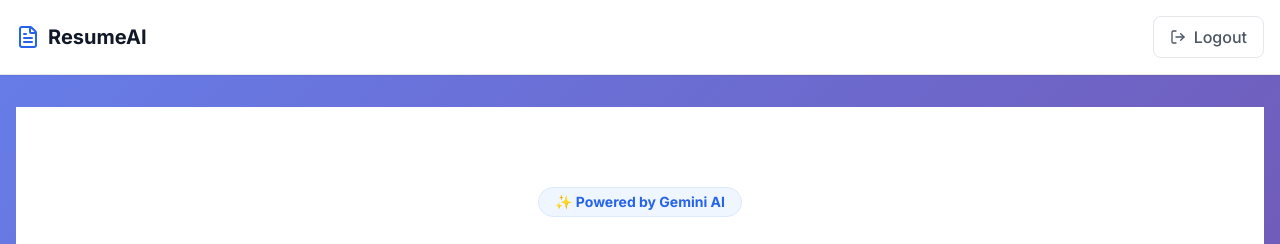
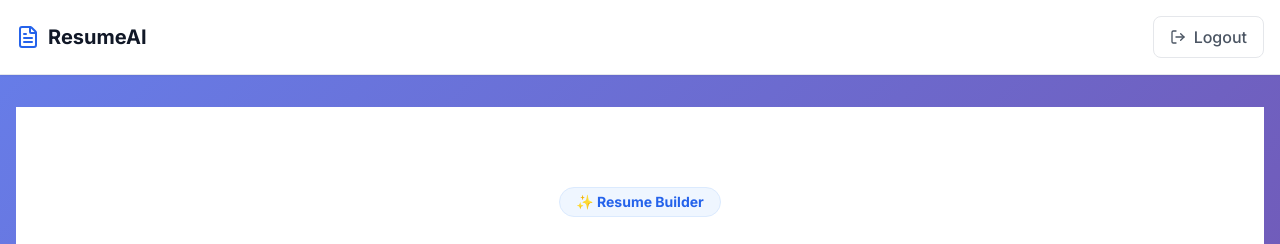
Before and after one commit to sakibmirza0517-eng/Resume-builder, a Next.js app: page / in a window 1280 px wide. Shown: the top 244 px of the page. Built offline with nearby package versions, Linux system fonts and the light colour scheme; no server answers.

Commit message:
chore: Removed 'Powered by Gemini' badge from homepage

```diff
--- a/app/page.tsx
+++ b/app/page.tsx
@@ -9,7 +9,7 @@ export default function Home() {
 
         {/* Badge */}
         <div className="inline-block px-4 py-1 bg-blue-50 text-blue-600 rounded-full text-xs sm:text-sm font-bold mb-4 md:mb-6 border border-blue-100">
-          ✨ Powered by Gemini AI
+          ✨ Resume Builder
         </div>
 
         {/* Main Heading - Mobile pe chhota, Desktop pe bada */}
```
